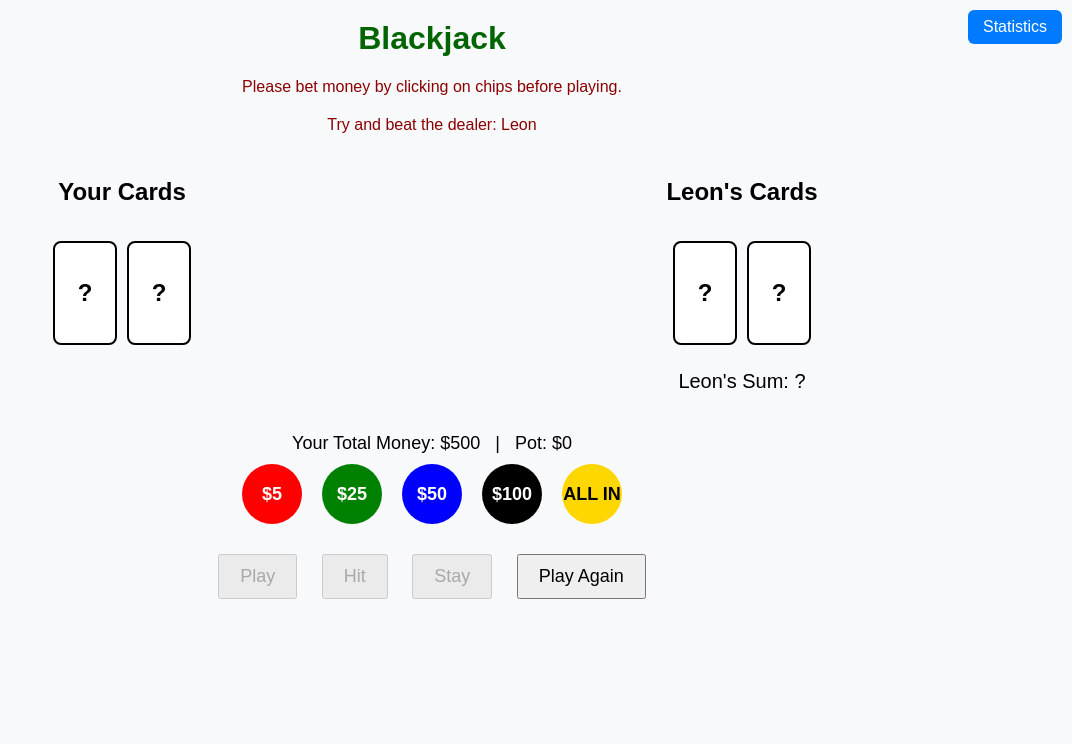
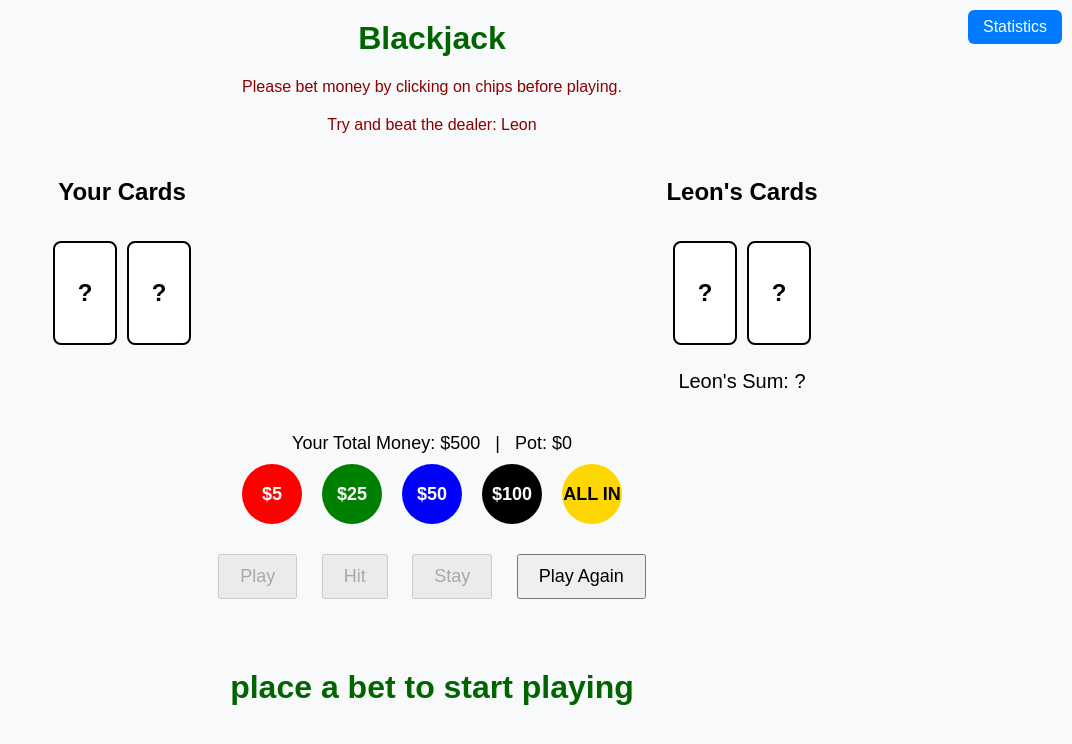
Before and after one commit to leoniscooler/blackjack, a plain HTML site: page index.html in a window 1280 px wide. Shown: the whole page, without its empty margins (208-1280 px from the left). Drawn offline with Linux system fonts and the light colour scheme.

Commit message:
Update index.html

```diff
--- a/index.html
+++ b/index.html
@@ -593,6 +593,6 @@
     document.getElementById("stats-modal").style.display = "none";
   }
 </script>
-
+<h1> place a bet to start playing </h1>
 </body>
 </html>
```
